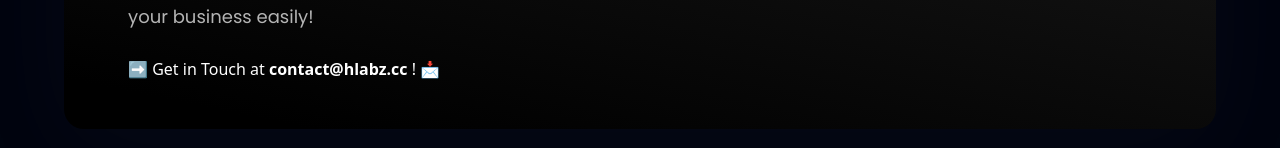
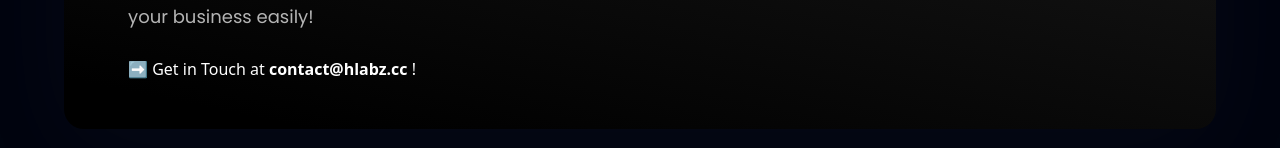
Before and after one commit to HLABZcc/HLABZ.cc, a React (Vite) app: page / in a window 1280 px wide. Shown: the part 3514-3662 px from the top of the page. Built offline with nearby package versions, Linux system fonts and the light colour scheme.

Commit message:
Update CTA.jsx

```diff
--- a/src/components/CTA.jsx
+++ b/src/components/CTA.jsx
@@ -9,7 +9,7 @@ const CTA = () => (
         Whether you manage a blog, an e-commerce website or an online software, this Expert SEO Audit will allow you to plan and manage the growth of your business easily!
       </p>
       <br />
-      <span className="text-white">➡️   <a href="mailto:contact@hlabz.cc">Get in Touch at <strong>contact@hlabz.cc</strong> ! 📩</a></span>
+      <span className="text-white">➡️   <a href="mailto:contact@hlabz.cc">Get in Touch at <strong>contact@hlabz.cc</strong> !</a></span>
     </div>
 
     <div className={`${styles.flexCenter} sm:ml-10 ml-0 sm:mt-0 mt-10`}>
```
